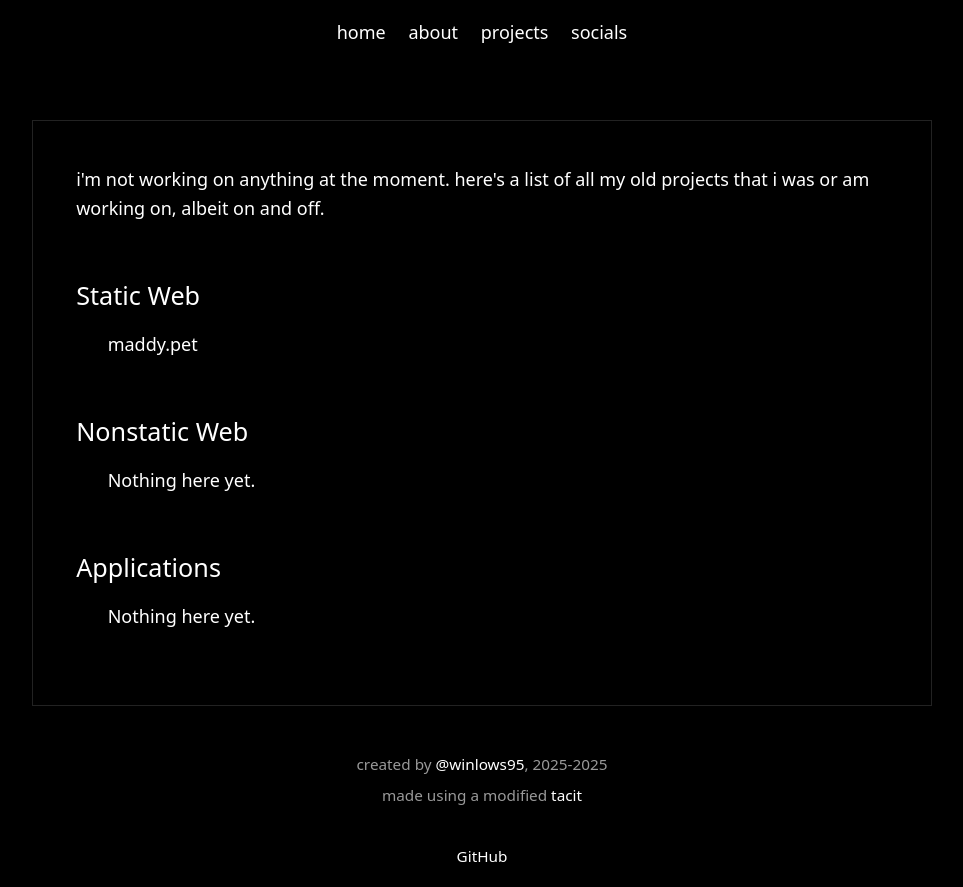
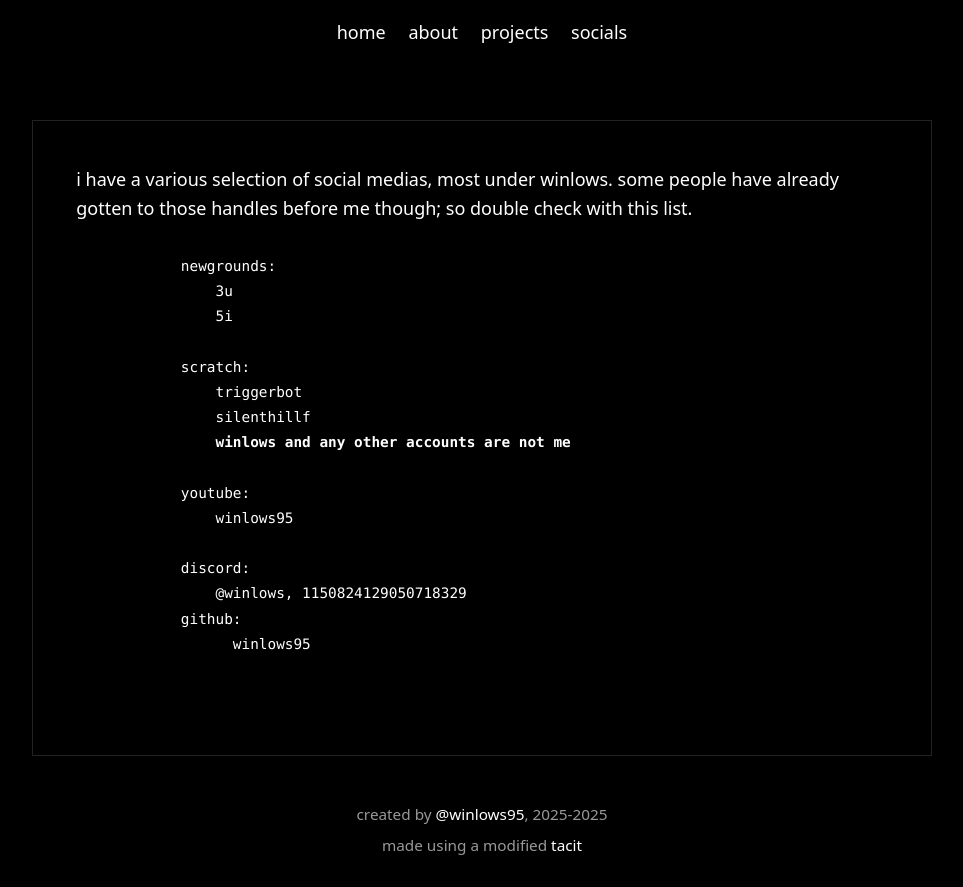
Before and after one commit to winlows95/maddy.pet, a plain HTML site: page projects.html in a window 1280 px wide. Shown: the part 201-1088 px from the top of the page, without its empty margins (158-1121 px from the left). Drawn offline with Linux system fonts and the light colour scheme.

```diff
--- a/projects.html
+++ b/projects.html
@@ -1,8 +1,4 @@
 <!DOCTYPE html>
-<!--
- * SPDX-FileCopyrightText: Copyright (c) 2015-2025 Yegor Bugayenko
- * SPDX-License-Identifier: MIT
- -->
 <html lang="en">
   <head>
     <meta charset="UTF-8"/>
@@ -31,22 +27,28 @@
         </nav>
       </header>
       <article>
-        <p>i'm not working on anything at the moment. here's a list of all my old projects that i was or am working on, albeit on and off.</p>
+          <p>
+            i have a various selection of social medias, most under winlows. some people have already gotten to those handles before me though; so double check with this list.
+          </p>
+          <pre>
+          newgrounds:
+              <a href="https://3u.newgrounds.com/">3u</a>
+              <a href="https://5i.newgrounds.com/">5i</a>
 
-        <h2>Static Web</h2>
-        <ul class="nobullets">
-          <li><a href="https://github.com/winlows95/maddy.pet">maddy.pet</a></li>
-        </ul>
+          scratch:
+              <a href="https://scratch.mit.edu/users/triggerbot/">triggerbot</a>
+              <a href="https://scratch.mit.edu/users/SILENTHILLf/">silenthillf</a>
+              <strong>winlows and any other accounts are not me</strong>
 
-        <h2>Nonstatic Web</h2>
-        <ul>
-          <p>Nothing here yet.</p>
-        </ul>
+          youtube:
+              <a href="https://www.youtube.com/@winlows95">winlows95</a>
 
-        <h2>Applications</h2>
-        <ul>
-          <p>Nothing here yet.</p>
-        </ul>
+          discord:
+              @winlows, 1150824129050718329
+          github:
+                <a href="https://github.com/winlows95">winlows95</a>
+          </pre>
+
       </article>
       <footer>
         <nav>
```
